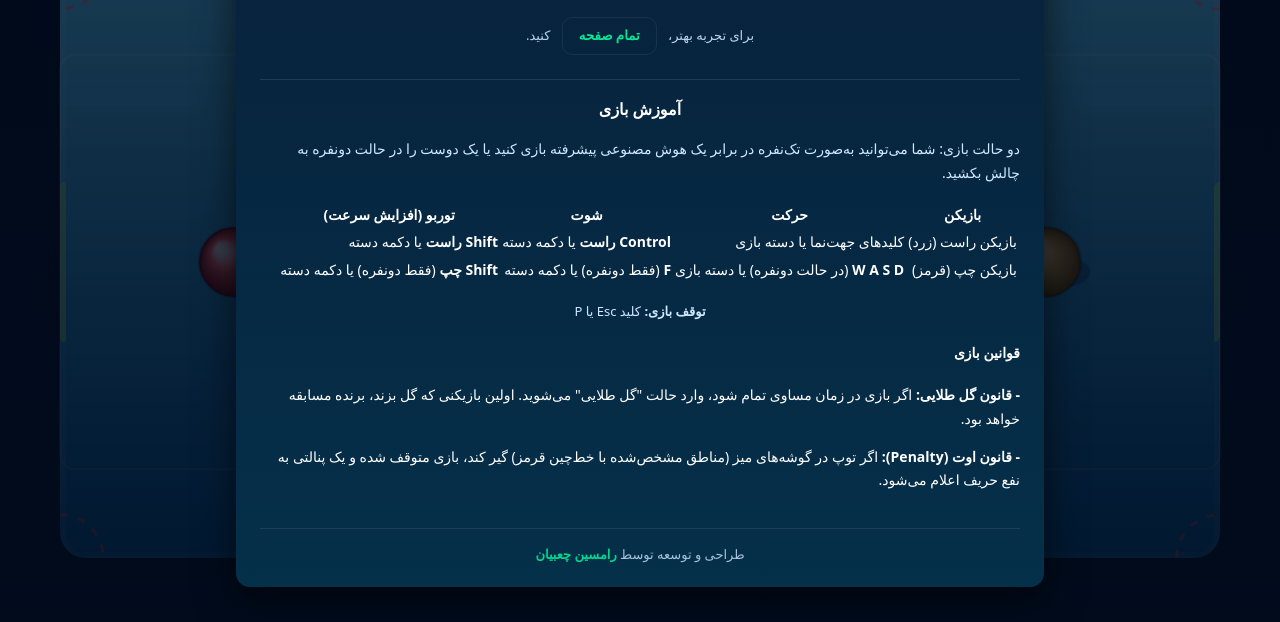
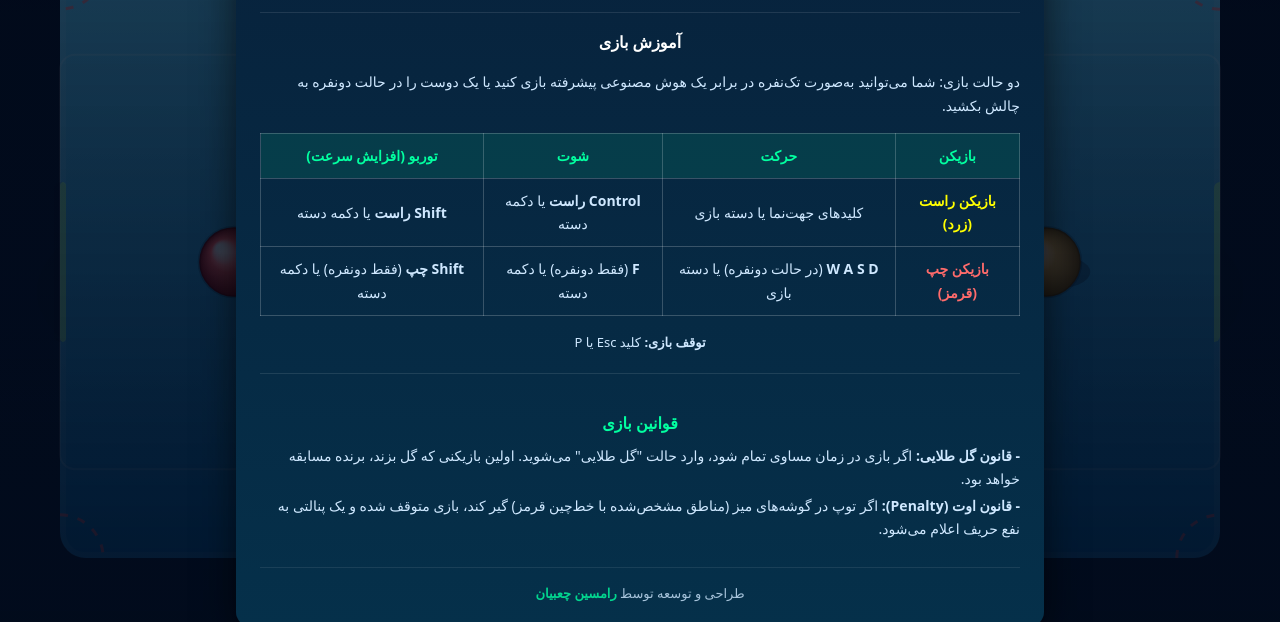
Before and after one commit to RamsinChaabian/Air-Hockey, a plain HTML site: page index.html in a window 1280 px wide. Shown: the part 178-800 px from the top of the page. Drawn offline with nearby package versions, Linux system fonts and the light colour scheme; a small style sheet from the web is missing.

Commit message:
Update style.css

```diff
--- a/style.css
+++ b/style.css
@@ -37,3 +37,61 @@ canvas{display:block;cursor: none;}
   opacity: 1;
   transform: translate(-50%,-50%) scale(1.2);
 }
+
+/* --- استایل‌های جدید منتقل‌شده از HTML --- */
+.instructions-table {
+    width: 100%;
+    border-collapse: collapse;
+    margin-top: 15px;
+    color: #cfe8ff;
+}
+.instructions-table th, .instructions-table td {
+    border: 1px solid rgba(255, 255, 255, 0.2);
+    padding: 10px;
+    text-align: center;
+}
+.instructions-table th {
+    background-color: rgba(2, 255, 160, 0.1);
+    color: #02ffa0;
+    font-weight: 700;
+}
+.player-yellow {
+    color: yellow;
+    font-weight: bold;
+}
+.player-red {
+    color: #ff6b6b;
+    font-weight: bold;
+}
+.rules-section {
+    margin-top: 20px;
+    padding-top: 15px;
+    border-top: 1px solid rgba(255,255,255,0.1);
+    text-align: right;
+    font-size: 14px;
+}
+.rules-section h4 {
+    font-size: 16px;
+    color: #02ffa0;
+    margin-bottom: 8px;
+    text-align: center;
+}
+.rules-section p {
+    margin: 5px 0;
+    line-height: 1.6;
+    color: #cfe8ff;
+}
+
+#matchMinutes {
+    font-feature-settings: 'ss01';
+    font-family: 'Vazirmatn';
+    width:100%;
+    padding:8px;
+    margin-top:6px;
+    border-radius:8px;
+}
+
+#fullscreenBtn.ghost {
+    padding: 4px 8px;
+    margin: 0;
+}
```
